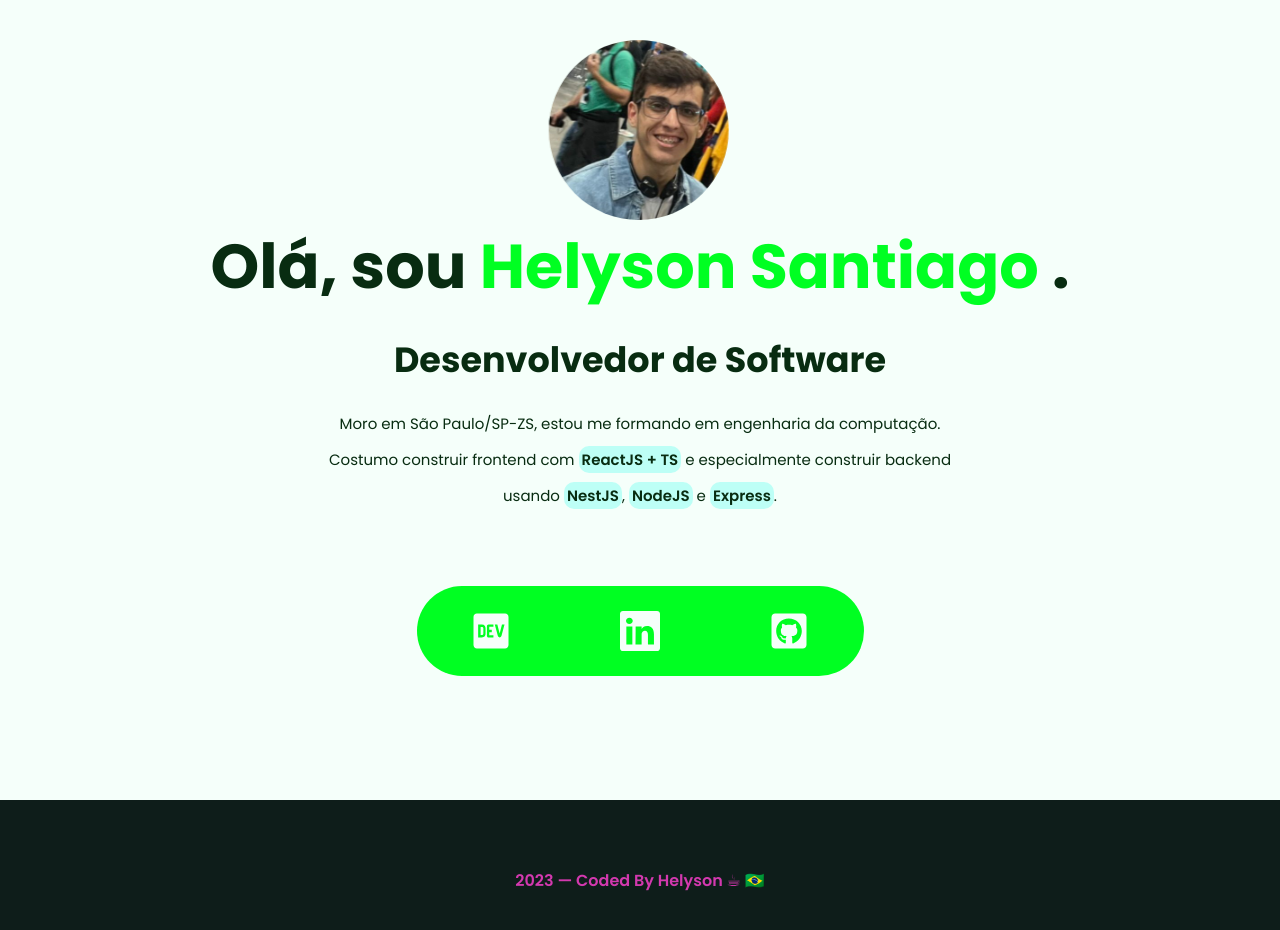
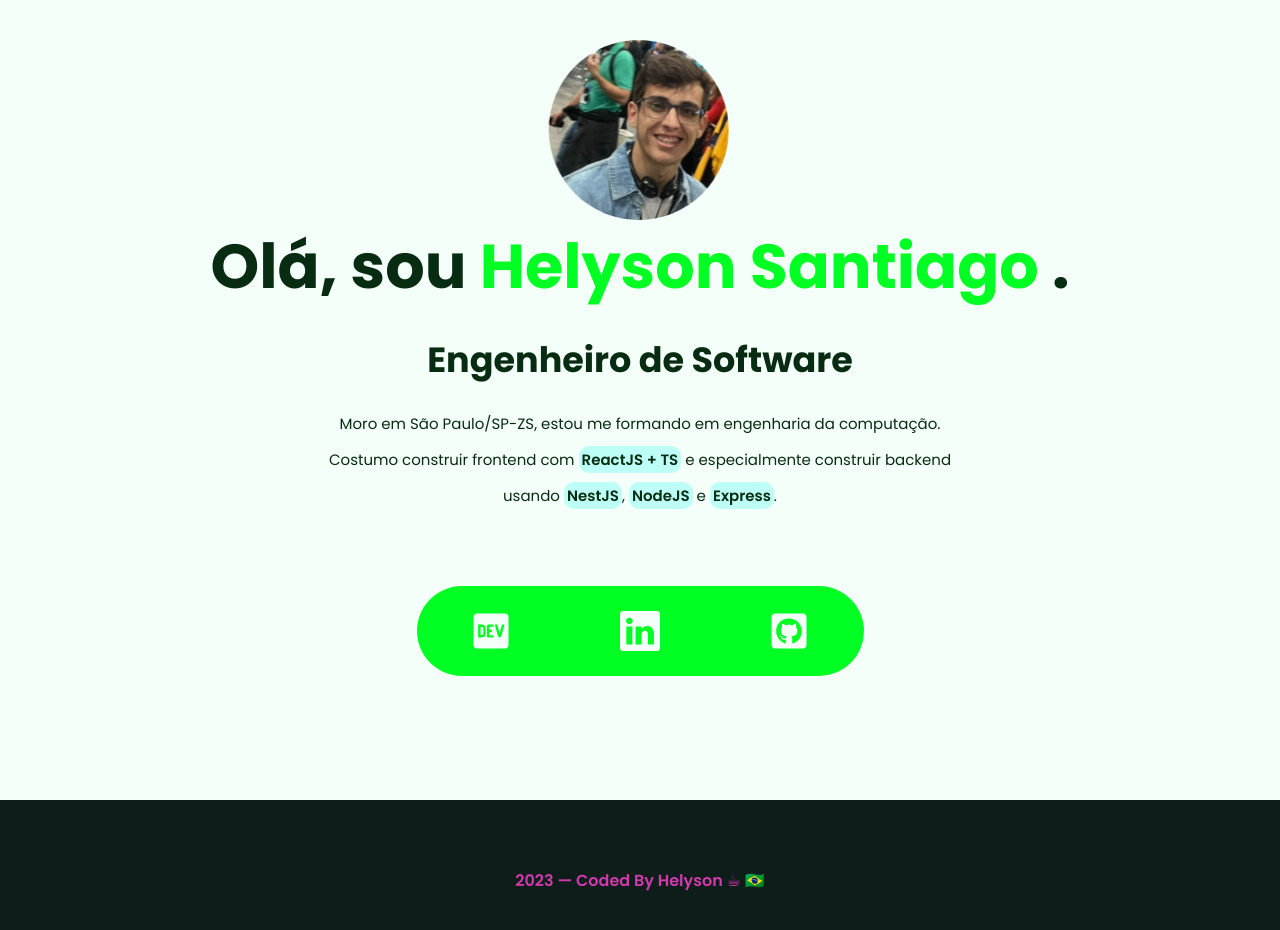
Before and after one commit to helysonsantiago/minimalist-portfolio-web, a React (Vite) app: page / in a window 1280 px wide. Shown: the top 930 px of the page. Built offline with nearby package versions, Linux system fonts and the light colour scheme.

Commit message:
Update Home.tsx

```diff
--- a/src/pages/home/Home.tsx
+++ b/src/pages/home/Home.tsx
@@ -50,7 +50,7 @@ const Home = (): React.ReactElement => {
         <h1>
           Olá, sou <span>Helyson Santiago</span> .
         </h1>
-        <h3>Desenvolvedor de Software</h3>
+        <h3>Engenheiro de Software</h3>
         <p>
           Moro em São Paulo/SP-ZS, estou me formando em engenharia da computação.<span dangerouslySetInnerHTML={{ __html: resultado }} />
         </p>
```
